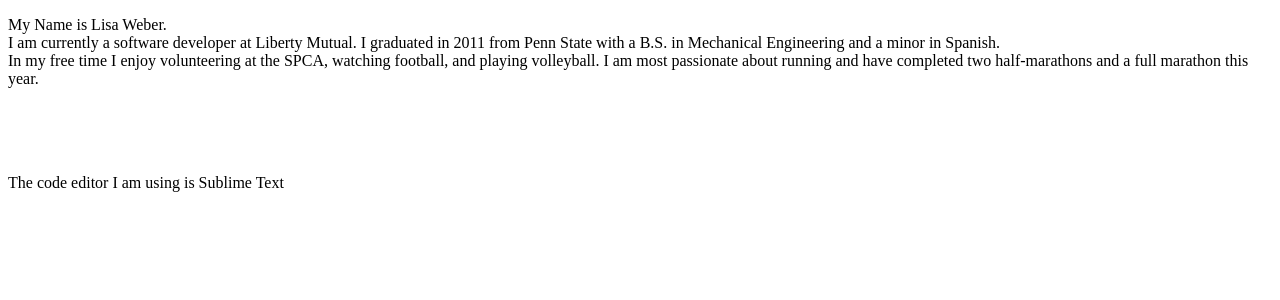
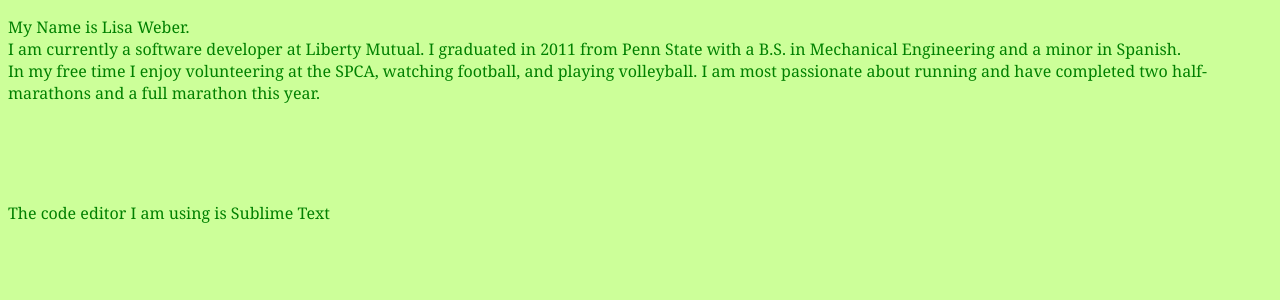
Before and after one commit to lcw5030/p1.lcwebs.biz, a PHP site: page / in a window 1280 px wide. Shown: the top 300 px of the page. Run offline with PHP 8.4, Linux system fonts and the light colour scheme.

Commit message:
Edited the index file to enable style sheet

```diff
--- a/index.php
+++ b/index.php
@@ -2,9 +2,12 @@
 <html>
 	<head>
 		<title>Dynamic Web Applications</title>
+		<link rel="stylesheet" type="text/css" href="common.css">
+        <meta http-equiv="Content-Type" content="text/html; charset=utf-8">
+
 	</head>
 	<body>
-		<p class="bodyText"> My Name is Lisa Weber.
+		<p> My Name is Lisa Weber.
 			<br>
 			I am currently a software developer at Liberty Mutual. I graduated in 2011 from Penn State with a B.S. in Mechanical Engineering and a minor in Spanish.
 			<br>
@@ -13,7 +16,7 @@
 			<br>
 			<br>
 			<br>
-		<p class="bodyText">
+		<p class>
 			The code editor I am using is Sublime Text
 		</p>
 	</body>
```
